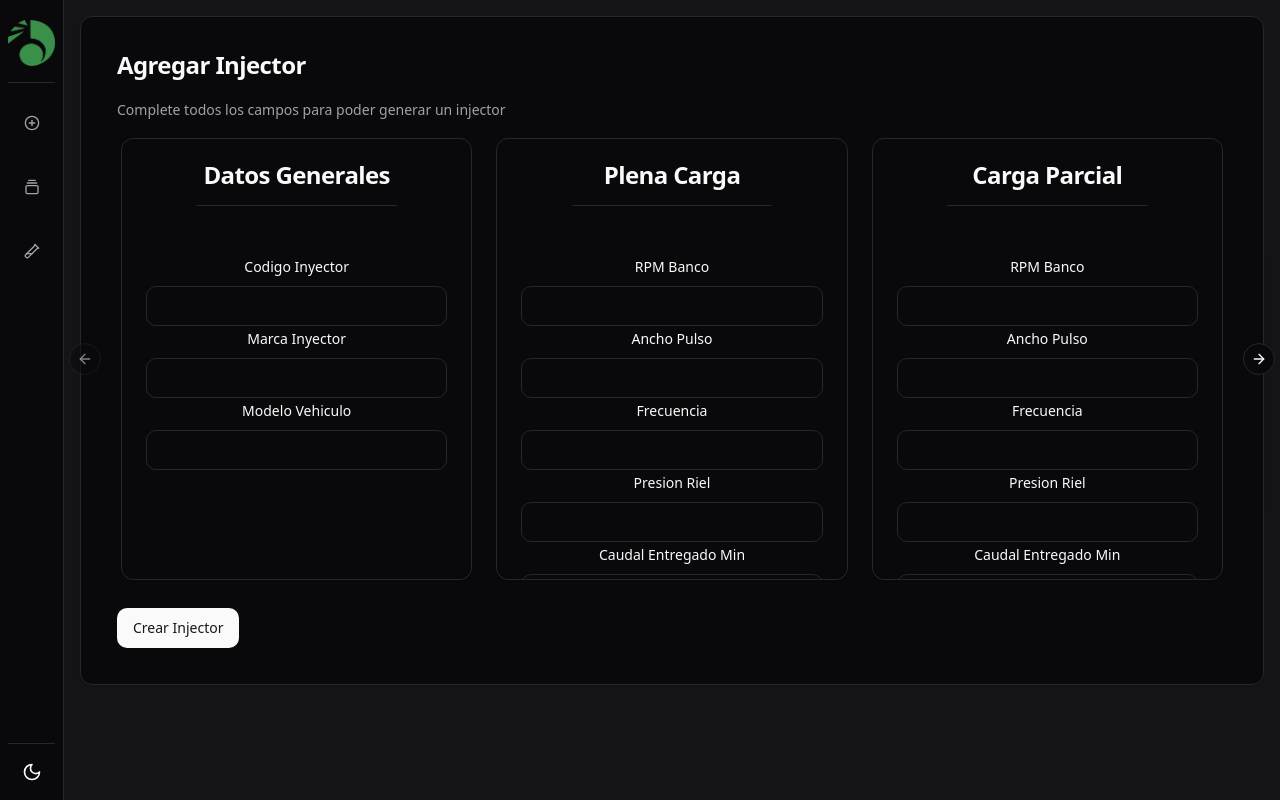
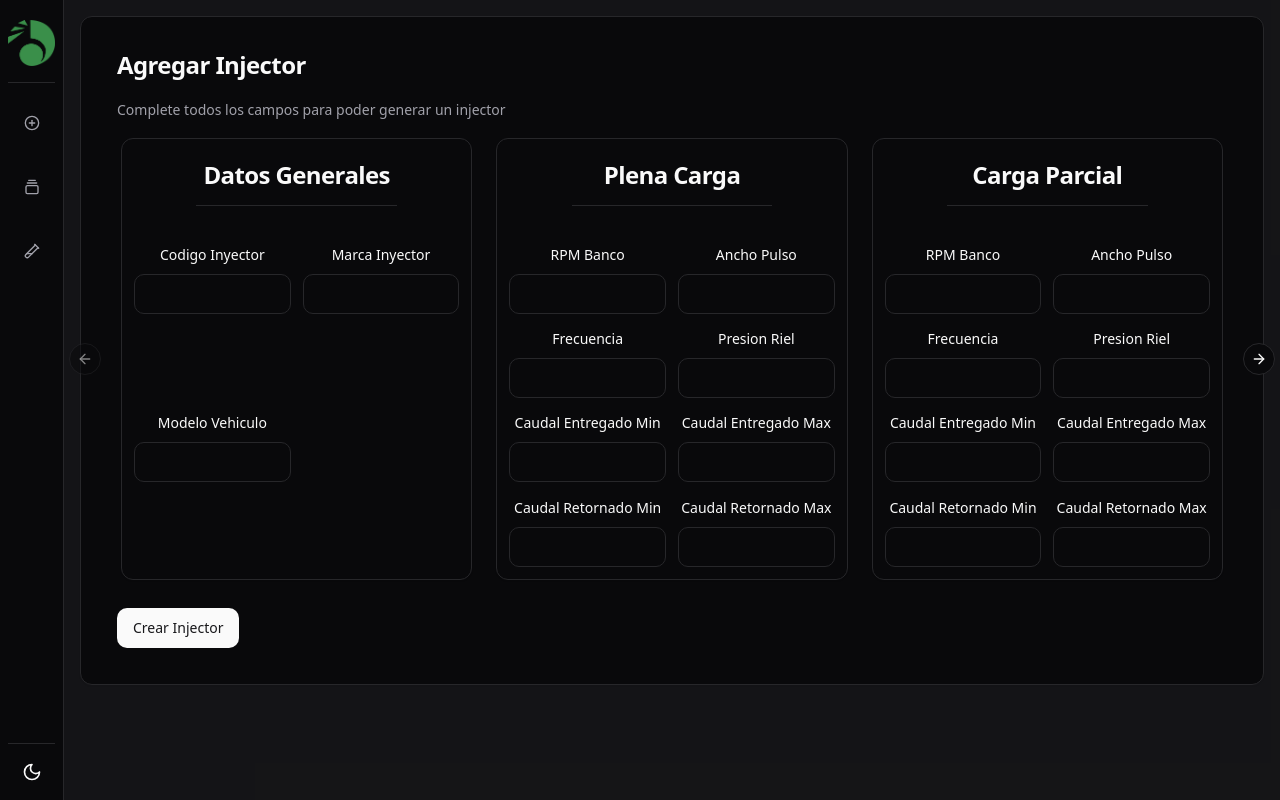
Before and after one commit to Mugmask/injectors-tester, a React (Vite) app: page /injectors/add in a window 1280 px wide. Built offline with nearby package versions, Linux system fonts and the light colour scheme.

Commit message:
grid template add injector

```diff
--- a/src/components/Injectors/InjectorsAdd.jsx
+++ b/src/components/Injectors/InjectorsAdd.jsx
@@ -301,10 +301,11 @@ export default function InjectorsAdd() {
                               <CardTitle>{stage.name}</CardTitle>
                               <Separator className=" w-2/3" />
                             </CardHeader>
-                            <CardContent className="flex aspect-square items-center justify-center p-6  overflow-y-auto">
-                              <div className="h-full w-full">
+                            <CardContent className="flex aspect-square items-center justify-center p-3 overflow-y-auto">
+                              <div className="h-full w-full grid grid-cols-2 gap-3">
                                 {stage.inputs.map((input) => (
                                   <FormField
+                                    className="m-3"
                                     key={input.id}
                                     control={form.control}
                                     name={input.id}
```
